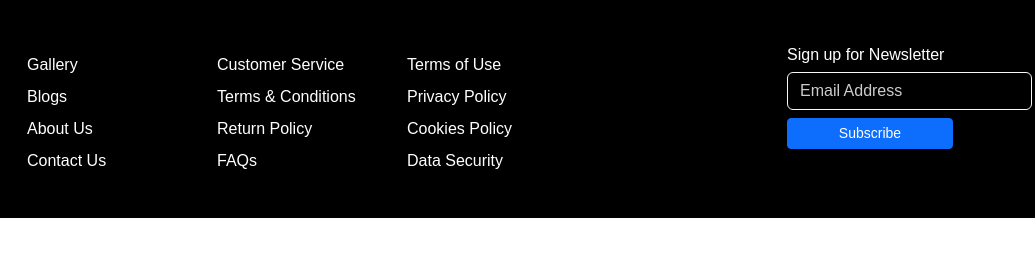
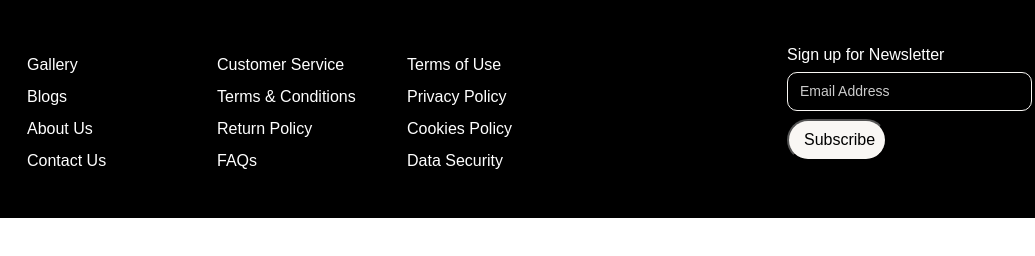
Before and after one commit to farhadhossaindev/ISHO-Furniture-JavaScript, a plain HTML site: page components/layout/footer.html in a window 1280 px wide. Shown: the full height of the page, 245-1280 px from the left. Drawn offline with Linux system fonts and the light colour scheme.

Commit message:
added code for footer button

```diff
--- a/components/layout/footer.html
+++ b/components/layout/footer.html
@@ -57,10 +57,11 @@
         <div class="col-lg-2 col-md-4">
           <h6>Sign up for Newsletter</h6>
           <form class="newsletter-form d-flex flex-column">
-            <input type="email" placeholder="Email Address" class="form-control mb-2 letter-News" required />
-            <button type="submit" class="btn btn-primary btn-sm">Subscribe</button>
+            <input type="email" placeholder="Email Address" class=" mb-2 letter-News" required />
+            <button type="submit" class="submit-btn">Subscribe</button>
           </form>
         </div>
+
       </div>
     </div>
   </footer>
--- a/css/custom.css
+++ b/css/custom.css
@@ -687,12 +687,14 @@
 
 .letter-News {
   width: 245px;
-  background: transparent;
+  padding: 8px 12px;
+  background: black;
   color: #fff;
-  border: 1px solid #ccc;
-
-
-  border: 0.7px solid rgba(249, 247, 244, 1)
+  border: 0.7px solid rgba(249, 247, 244, 1);
+  border-radius: 5px;
+  font-size: 14px;
+  transition: all 0.3s ease;
+  border-radius: 10px;
 }
 
 .letter-News::placeholder {
@@ -704,6 +706,7 @@
   outline: none;
   border-color: #fff;
   background: transparent;
+  box-shadow: none;
 }
 
 .form-control.letter-News:focus {
@@ -711,3 +714,10 @@
   box-shadow: none;
   border-color: #fff;
 }
+
+.submit-btn {
+  background: rgba(249, 247, 244, 1);
+  padding: 7px 15px;
+  border-radius: 50px;
+  width: 100px;
+}
```
Also changed, not shown: assets/img/gallery/arrIcon.png (added).
